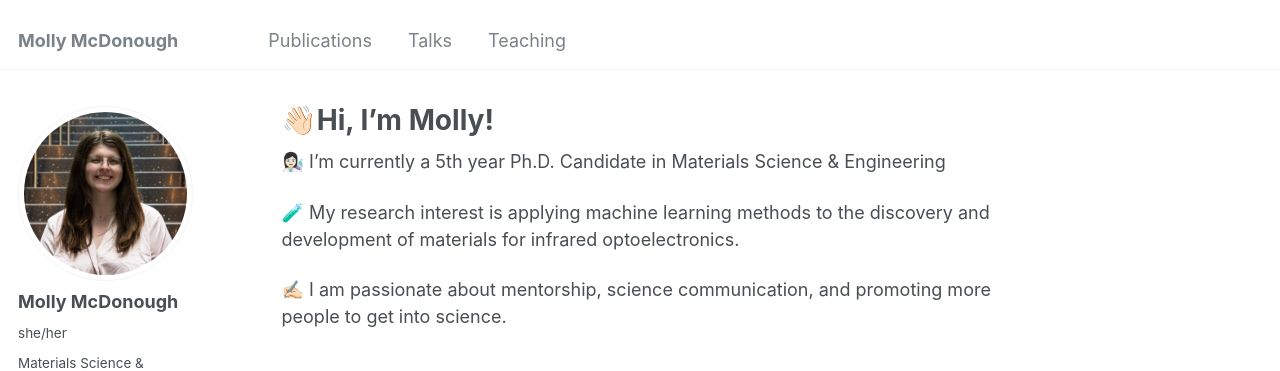
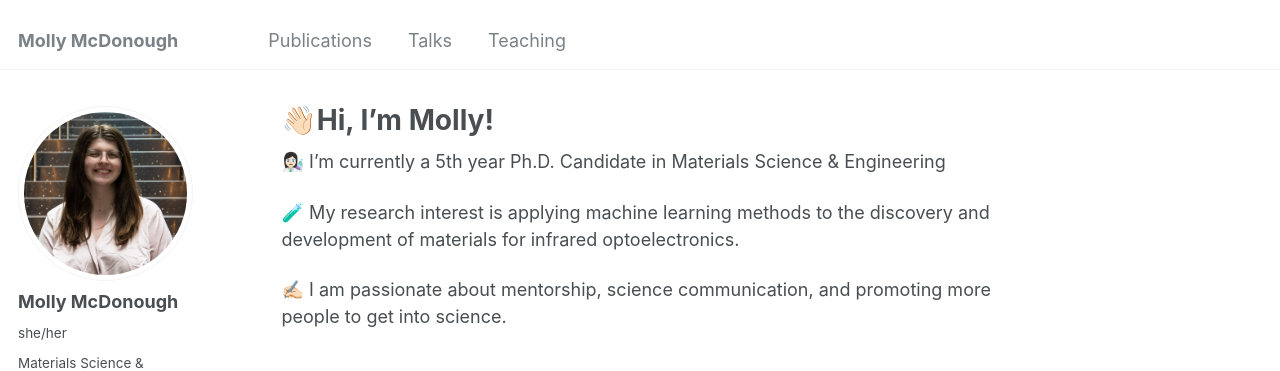
Before and after one commit to mollyrmcdonough/mollyrmcdonough.github.io, a Jekyll site: the page built from _pages/about.md, in a window 1280 px wide. Shown: the top 371 px of the page. Built offline with Jekyll 4.4.1, drawn with Linux system fonts in a browser that asks for light colours; some web fonts are replaced.

Commit message:
use new cropped profile photo
Co-Authored-By: Claude Sonnet 5.5 <noreply@anthropic.com>

```diff
--- a/_config.yml
+++ b/_config.yml
@@ -21,7 +21,7 @@ repository: "mollyrmcdonough/mollyrmcdonough.github.io"
 #               Additional customization can be done by editing /_includes/author-profile.html
 author:
   # Biographic information
-  avatar: "profile_pic_molly2.jpg"
+  avatar: "profile_pic_molly3.jpg"
   name: "Molly McDonough"
   pronouns: "she/her"
   bio: "Materials Science & Engineering Ph.D. Candidate"
```
Also changed, not shown: images/profile_pic_molly2.jpg (deleted), images/profile_pic_molly3.jpg (added).
